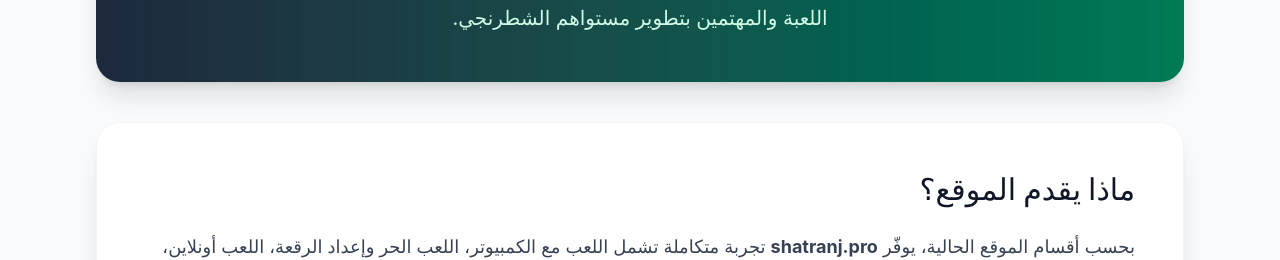
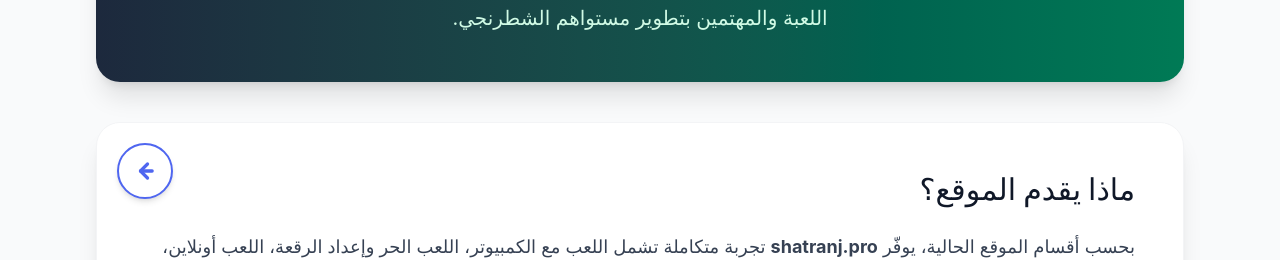
Before and after one commit to alfaress01/houssain-apps, a React (Vite) app: page /shatranj in a window 1280 px wide. Shown: the part 386-646 px from the top of the page. Built offline with nearby package versions, Linux system fonts and the light colour scheme.

Commit message:
Update shatranj back navigation

```diff
--- a/src/pages/ShatranjPage.jsx
+++ b/src/pages/ShatranjPage.jsx
@@ -77,7 +77,26 @@ const ShatranjPage = () => {
             </p>
           </section>
 
-          <section className="bg-white dark:bg-gray-800 rounded-3xl shadow-xl p-8 md:p-12 border border-gray-100 dark:border-gray-700 mb-10">
+          <section className="bg-white dark:bg-gray-800 rounded-3xl shadow-xl p-8 md:p-12 border border-gray-100 dark:border-gray-700 mb-10 relative">
+            <Link
+              to="/"
+              aria-label="العودة إلى الصفحة الرئيسية"
+              className="absolute top-5 left-5 inline-flex h-14 w-14 items-center justify-center rounded-full border-2 border-[#4f66f0] bg-white text-[#4f66f0] shadow-md transition-colors duration-300 hover:bg-[#4f66f0] hover:text-white"
+            >
+              <svg
+                className="h-7 w-7 -translate-x-px"
+                viewBox="0 0 24 24"
+                fill="none"
+                stroke="currentColor"
+                strokeWidth="2.8"
+                strokeLinecap="round"
+                strokeLinejoin="round"
+                aria-hidden="true"
+              >
+                <path d="M15 18l-6-6 6-6" />
+                <path d="M9 12h10" />
+              </svg>
+            </Link>
             <h2 className="text-3xl font-bold text-gray-900 dark:text-white mb-6">ماذا يقدم الموقع؟</h2>
             <p className="text-lg leading-8 text-gray-700 dark:text-gray-200 mb-8">
               بحسب أقسام الموقع الحالية، يوفّر <strong>shatranj.pro</strong> تجربة متكاملة تشمل
@@ -114,12 +133,6 @@ const ShatranjPage = () => {
               >
                 زيارة shatranj.pro
               </a>
-              <Link
-                to="/"
-                className="inline-flex items-center rounded-full bg-indigo-600 px-6 py-3 text-white font-bold hover:bg-indigo-700 transition-colors"
-              >
-                العودة إلى الصفحة الرئيسية
-              </Link>
             </div>
           </section>
         </div>
```
